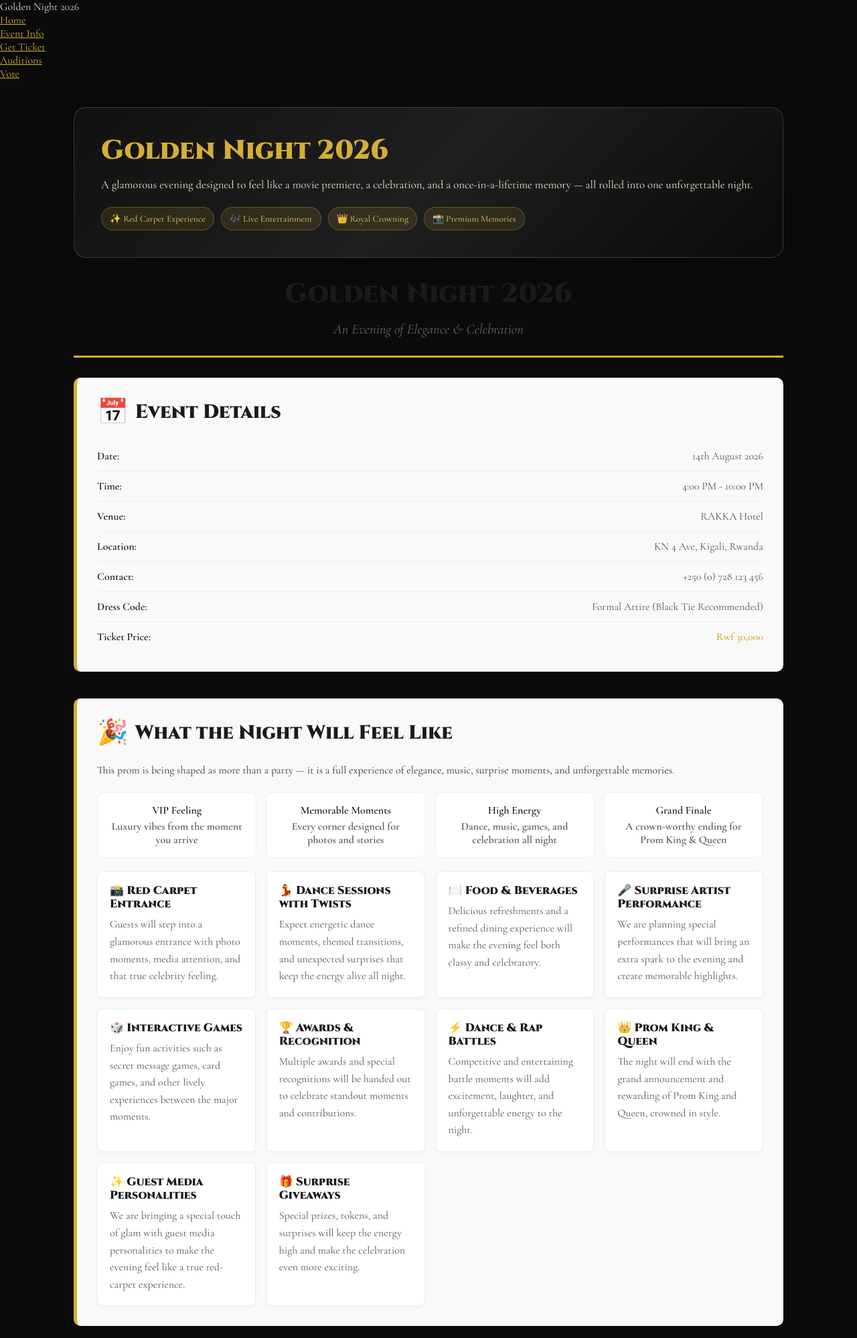
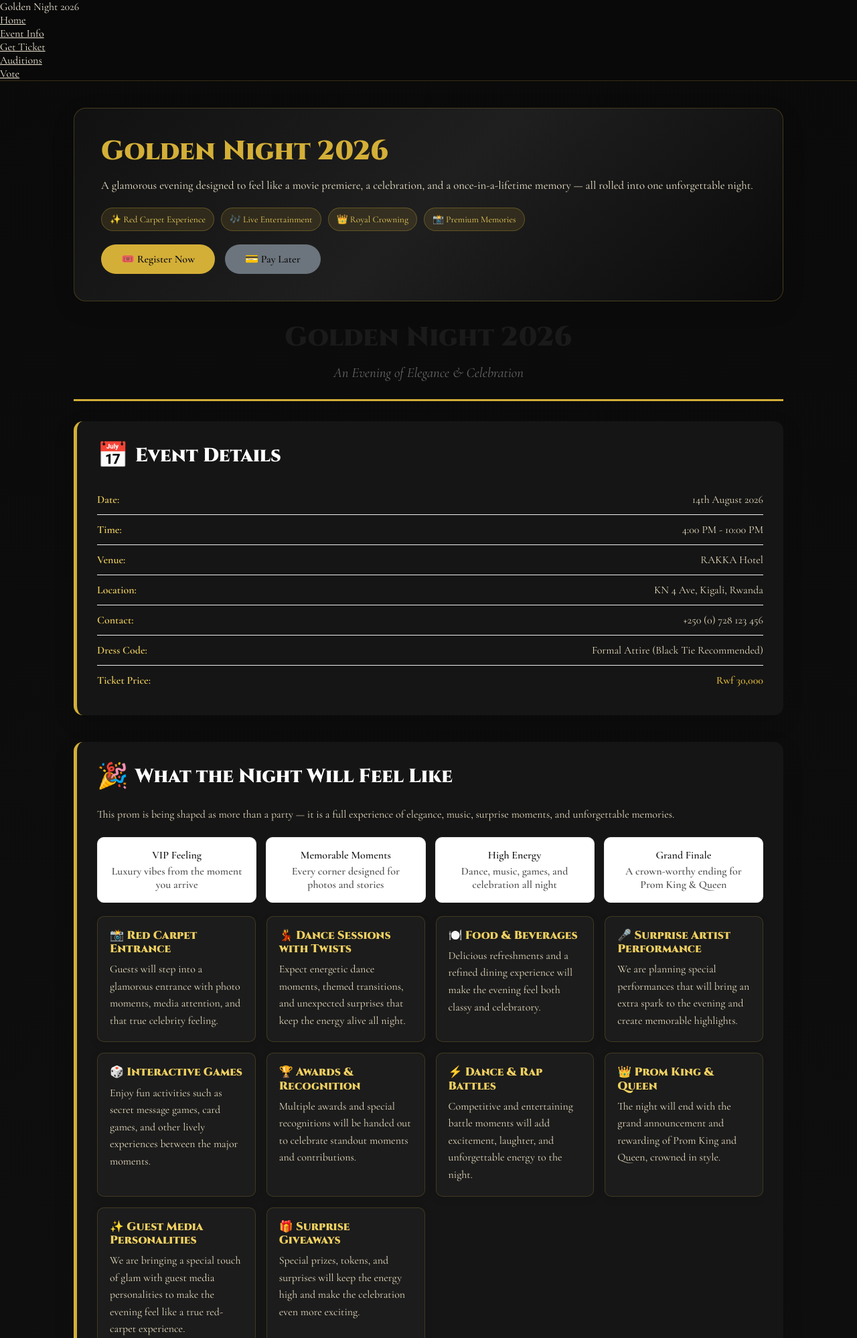
Before and after one commit to Santanamera/golden-night-2026, a PHP site: page /prom-system/public/prom-info.php in a window 1280 px wide. Shown: the top 1998 px of the page at 67% size. Run offline with PHP 8.4, Linux system fonts and the light colour scheme; data comes from the database, SQL or seed files in the repository; some libraries are stand-ins or nearby versions.

Commit message:
Refresh homepage, registration flow, and event info experience

```diff
--- a/public/prom-info.php
+++ b/public/prom-info.php
@@ -21,6 +21,21 @@ $promVenuePhone = $settings['prom_venue_phone'] ?? '+250 (0) 728 123 456';
     <title>Prom Information - <?php echo htmlspecialchars($promName); ?></title>
     <link rel="stylesheet" href="../assets/css/style.css">
     <style>
+        body {
+            background: linear-gradient(180deg, #0a0a0a 0%, #161616 100%);
+            color: #f5ecd8;
+        }
+
+        .navbar {
+            background: rgba(10, 10, 10, 0.96);
+            border-bottom: 1px solid rgba(212, 175, 55, 0.22);
+        }
+
+        .navbar .nav-brand,
+        .navbar .nav-menu a {
+            color: #f5ecd8;
+        }
+
         .info-container {
             max-width: 1100px;
             margin: 0 auto;
@@ -86,14 +101,15 @@ $promVenuePhone = $settings['prom_venue_phone'] ?? '+250 (0) 728 123 456';
 
         .info-section {
             margin-bottom: 40px;
-            background: #f9f9f9;
+            background: #151515;
             padding: 30px;
-            border-radius: 10px;
+            border-radius: 14px;
             border-left: 5px solid #D4AF37;
+            box-shadow: 0 10px 30px rgba(0, 0, 0, 0.16);
         }
 
         .info-section h2 {
-            color: #1a1a1a;
+            color: #ffffff;
             margin-top: 0;
             margin-bottom: 20px;
             font-size: 1.8em;
@@ -108,8 +124,8 @@ $promVenuePhone = $settings['prom_venue_phone'] ?? '+250 (0) 728 123 456';
 
         .info-section p {
             margin: 10px 0;
-            line-height: 1.6;
-            color: #333;
+            line-height: 1.7;
+            color: #e8ddbf;
         }
 
         .info-detail {
@@ -125,12 +141,12 @@ $promVenuePhone = $settings['prom_venue_phone'] ?? '+250 (0) 728 123 456';
 
         .info-detail-label {
             font-weight: 600;
-            color: #1a1a1a;
+            color: #f0d060;
             min-width: 150px;
         }
 
         .info-detail-value {
-            color: #555;
+            color: #e8ddbf;
             text-align: right;
         }
 
@@ -250,22 +266,22 @@ $promVenuePhone = $settings['prom_venue_phone'] ?? '+250 (0) 728 123 456';
         }
 
         .activity-card {
-            background: white;
-            border: 1px solid #eee;
-            border-radius: 8px;
+            background: #1c1c1c;
+            border: 1px solid rgba(212, 175, 55, 0.2);
+            border-radius: 10px;
             padding: 18px;
-            box-shadow: 0 2px 6px rgba(0, 0, 0, 0.04);
+            box-shadow: 0 4px 12px rgba(0, 0, 0, 0.12);
         }
 
         .activity-card h3 {
-            color: #1a1a1a;
+            color: #f0d060;
             margin-bottom: 8px;
             font-size: 1.05em;
         }
 
         .activity-card p {
             margin: 0;
-            color: #555;
+            color: #e8ddbf;
             line-height: 1.6;
         }
 
@@ -282,9 +298,9 @@ $promVenuePhone = $settings['prom_venue_phone'] ?? '+250 (0) 728 123 456';
             display: inline-block;
             padding: 12px 30px;
             background: #D4AF37;
-            color: white;
+            color: #111;
             text-decoration: none;
-            border-radius: 5px;
+            border-radius: 999px;
             transition: all 0.3s ease;
             font-weight: 600;
         }
@@ -340,6 +356,10 @@ $promVenuePhone = $settings['prom_venue_phone'] ?? '+250 (0) 728 123 456';
                 <span>🎶 Live Entertainment</span>
                 <span>👑 Royal Crowning</span>
                 <span>📸 Premium Memories</span>
+            </div>
+            <div class="button-group" style="justify-content:flex-start; margin-top:20px;">
+                <a href="buy-ticket.php">🎟️ Register Now</a>
+                <a href="complete-payment.php" class="secondary">💳 Pay Later</a>
             </div>
         </div>
 
```
Also changed, not shown: index.html (+4 -4 lines), public/buy-ticket.php (+10 -6 lines).
